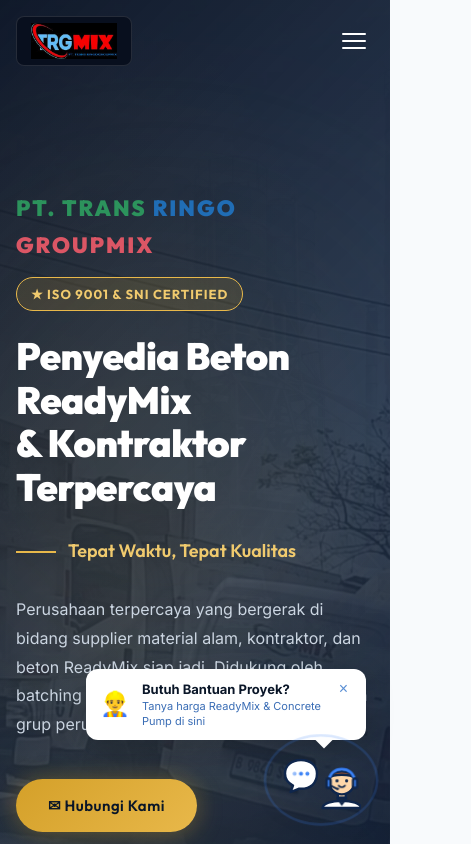
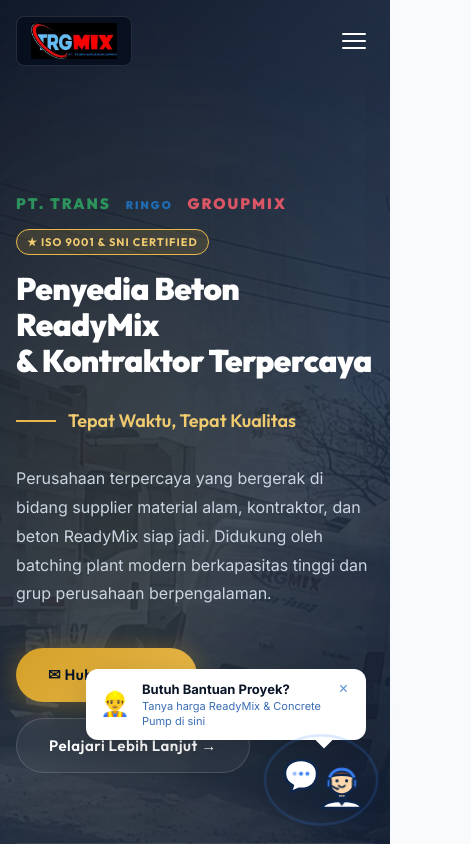
Before and after one commit to WagYu31/pt-trans-ringo-groupmix, a Next.js app: page / in a window 390 px wide. Shown: the top 844 px of the page, 471 px wide, since content can reach past the window. Built offline with nearby package versions, Linux system fonts and the light colour scheme.

Commit message:
fix: adjust mobile font-sizes on hero elements and set html overflow-x hidden to prevent white gutter overflow on mobile viewports

```diff
--- a/app/globals.css
+++ b/app/globals.css
@@ -94,6 +94,7 @@
 html {
   scroll-behavior: smooth;
   scroll-padding-top: 80px;
+  overflow-x: hidden;
 }
 
 body {
@@ -2726,6 +2727,18 @@
 
 /* Responsive Custom Rules */
 @media (max-width: 768px) {
+  .hero-brand-label {
+    font-size: 15px;
+    gap: 8px;
+    margin-bottom: 16px;
+  }
+  .hero-brand-label span:nth-child(2) {
+    font-size: 11px !important;
+    padding: 3px 10px !important;
+  }
+  .hero-title-modern {
+    font-size: clamp(28px, 8vw, 42px);
+  }
   .hero-stats-horizontal {
     grid-template-columns: 1fr;
     gap: 20px;
```
